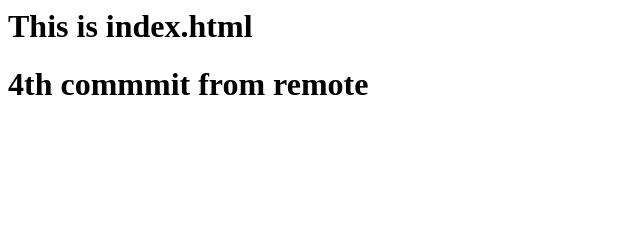
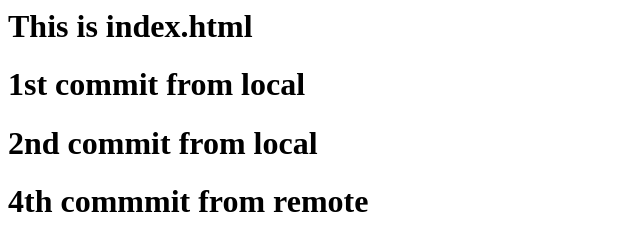
Before and after one commit to Cantonlord/learning-git, a plain HTML site: page index.html in a window 1280 px wide. Shown: the whole page, without its empty margins (0-640 px from the left). Drawn offline with Linux system fonts and the light colour scheme.

Commit message:
Added '1st commit from local'

```diff
--- a/index.html
+++ b/index.html
@@ -1,4 +1,6 @@
 <body>
 	<h1> This is index.html </h1>
+	<h1> 1st commit from local </h1>
+	<h1> 2nd commit from local </h1>
 	<h1> 4th commmit from remote </h1>
 </body>
```
